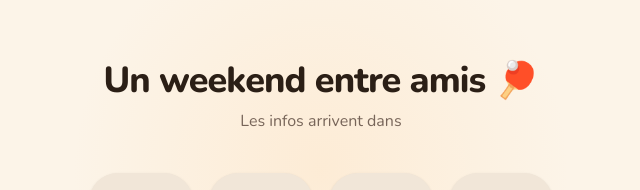
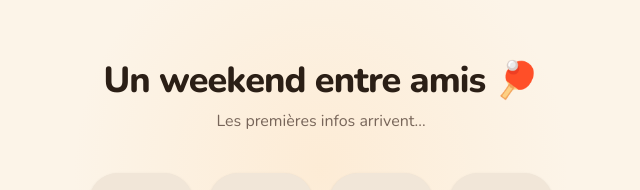
Before and after one commit to ArnaudBru/weekend-pongistes-2026, a Next.js app: page / in a window 1280 px wide. Shown: the part 229-419 px from the top of the page, without its empty margins (319-959 px from the left). Built offline with nearby package versions, Linux system fonts and the light colour scheme.

Commit message:
feat: update info message in page component
Updated text to indicate first info arrival

Co-authored-by: ArnaudBru <26165930+ArnaudBru@users.noreply.github.com>

```diff
--- a/app/page.tsx
+++ b/app/page.tsx
@@ -17,7 +17,7 @@ export default function Page() {
             Un weekend entre amis 🏓
           </h1>
           <p className="text-base text-muted-foreground font-medium">
-            Les infos arrivent dans
+            Les premières infos arrivent...
           </p>
         </div>
 
```
